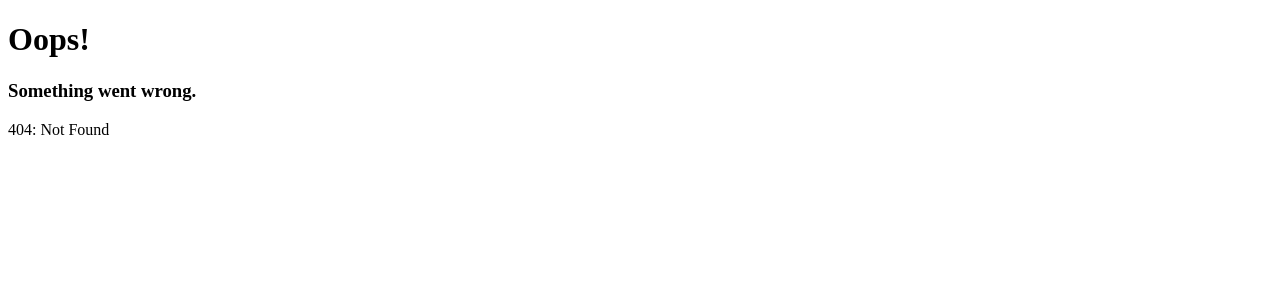
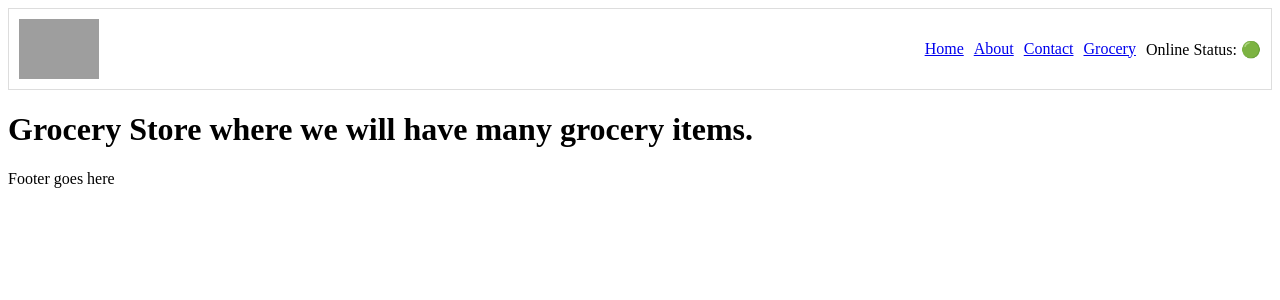
Before and after one commit to kaka8shagy/namaste-react, a React (Vite) app: page /grocery in a window 1280 px wide. Before the commit this address had no page. Shown: the top 300 px of the page. Built offline with nearby package versions, Linux system fonts and the light colour scheme; grey boxes are pictures that could not be loaded.

Commit message:
code splittling aka chunking aka dynamic imports

```diff
--- a/src/App.js
+++ b/src/App.js
@@ -1,7 +1,9 @@
 import ReactDOM from 'react-dom/client';
 
+import { lazy, Suspense } from 'react';
 
 import { createBrowserRouter, RouterProvider, Outlet } from 'react-router';
+
 import Header from './components/Header';
 import Body from './components/Body';
 import Footer from './components/Footer';
@@ -11,14 +13,14 @@
 import Error from './components/Error';
 
 
+const Grocery = lazy(() => import('./components/Grocery'));
+
+
 const AppLayout = () => {
     return (
         <div className="app">
             <Header />
             <Outlet />
-            {/* <Body />
-            <About />
-            <Contact /> */}
             <Footer />
         </div>
     )
@@ -43,6 +45,14 @@
                 element: <Contact />,
             },
             {
+                path: '/grocery',
+                element: (
+                    <Suspense fallback={<h1>Loading...</h1>}>
+                        <Grocery />
+                    </Suspense>
+                ),
+            },
+            {
                 path: '/restaurant/:resId',
                 element: <RestaurantMenu />,
             },
--- /dev/null
+++ b/src/components/Grocery.js
@@ -0,0 +1,8 @@
+const Grocery = () => {
+    return (
+        <h1>Grocery Store where we will have many grocery items.</h1>
+    );
+
+}
+
+export default Grocery;
--- a/src/components/Header.js
+++ b/src/components/Header.js
@@ -19,6 +19,7 @@
                     <li><Link to="/">Home</Link></li>
                     <li><Link to="/about">About</Link></li>
                     <li><Link to="/contact">Contact</Link></li>
+                    <li><Link to="/grocery">Grocery</Link></li>
                     <li>{`Online Status: ${onlineStatus}`}</li>
                 </ul>
             </div>
```
Also changed, not shown: 1 other file (tests, documents, lock files or other folders).
